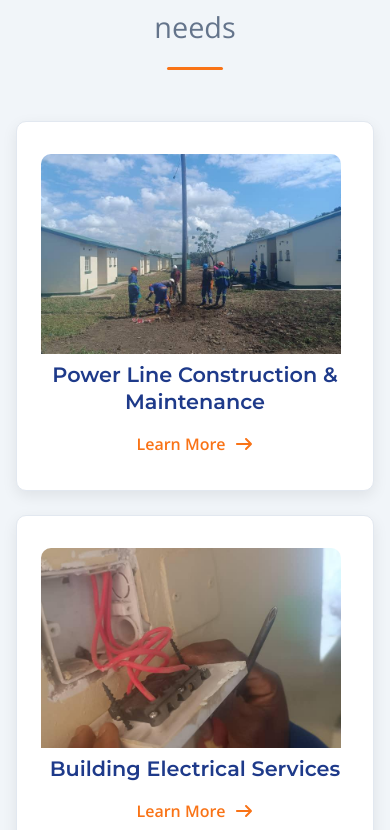
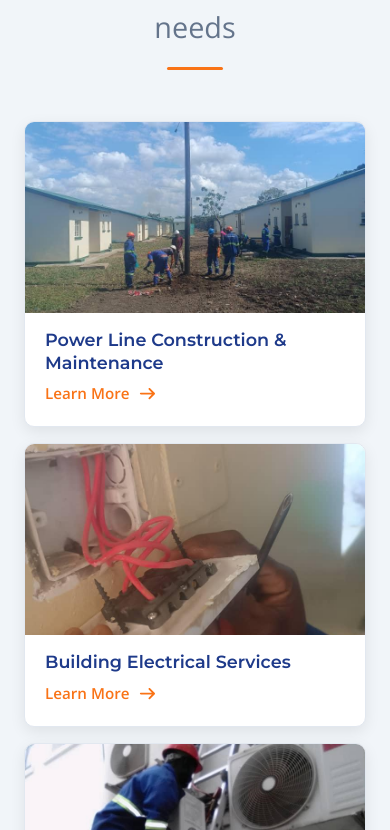
Before and after one commit to Emmanuel0017/samengineering, a React (Create React App) app: page / in a window 390 px wide. Shown: the part 2694-3524 px from the top of the page. Built offline with nearby package versions, Linux system fonts and the light colour scheme.

Commit message:
updated home services images

```diff
--- a/src/components/Services.css
+++ b/src/components/Services.css
@@ -11,12 +11,13 @@
 
 .service-card {
   background-color: var(--white);
-  padding-bottom: 2rem;
   border-radius: 10px;
-  text-align: center;
+  overflow: hidden;
   box-shadow: 0 5px 15px rgba(0, 0, 0, 0.08);
   transition: all 0.3s ease;
   border: 1px solid var(--neutral-medium);
+  display: flex;
+  flex-direction: column;
 }
 
 .service-card:hover {
@@ -25,27 +26,32 @@
 }
 
 .service-image {
-  max-height: 400px;
-  max-width: 300px;
+  width: 100%;
+  overflow: hidden;
+  aspect-ratio: 16 / 9;
 }
 
 .service-image img {
-  max-height: 200px;
   width: 100%;
-  border-top-left-radius: 10px;
-  border-top-right-radius: 10px;
+  height: 100%;
   object-fit: cover;
+  display: block;
+  transition: transform 0.5s ease;
+}
+
+.service-card:hover .service-image img {
+  transform: scale(1.05);
 }
 
 .service-title {
   font-size: 1.3rem;
   color: var(--dark-blue);
-  margin-bottom: 1rem;
+  margin: 1.5rem 1rem 0.5rem;
 }
 
 .service-description {
   color: var(--text-light);
-  margin-bottom: 1.5rem;
+  margin: 0 1rem 1.5rem;
   line-height: 1.6;
 }
 
@@ -57,6 +63,7 @@
   display: inline-flex;
   align-items: center;
   gap: 0.5rem;
+  margin: 0 1rem 1.5rem;
 }
 
 .service-link:hover {
@@ -75,14 +82,91 @@
   text-align: center;
 }
 
-/* Responsive Design */
-@media (max-width: 768px) {
+/* Mobile Responsive Design */
+@media screen and (max-width: 768px) {
   .services-grid {
     grid-template-columns: 1fr;
     gap: 1.5rem;
+    padding: 0 1rem;
   }
 
   .service-card {
-    padding: 2rem 1.5rem;
+    width: 100%;
+    margin: 0 auto;
+    max-width: 400px; /* Optional: limits card width on larger mobile devices */
+  }
+
+  .service-image {
+    width: 100%;
+    aspect-ratio: 16 / 9; /* Maintains consistent ratio on mobile */
+  }
+
+  .service-image img {
+    width: 100%;
+    height: 100%;
+    object-fit: cover;
+  }
+
+  .service-title {
+    font-size: 1.2rem; /* Slightly smaller on mobile */
+    margin: 1.25rem 1rem 0.5rem;
+    padding: 0 0.5rem;
+  }
+
+  .service-link {
+    margin: 0 1rem 1.5rem;
+    padding: 0 0.5rem;
   }
 }
+
+/* Small Mobile Devices */
+@media screen and (max-width: 480px) {
+  .services-grid {
+    gap: 1rem;
+    padding: 0 0.5rem;
+  }
+
+  .service-card {
+    max-width: 100%; /* Full width on very small devices */
+  }
+
+  .service-image {
+    aspect-ratio: 16 / 9; /* You can adjust this for mobile if needed */
+    /* Alternative aspect ratio for mobile: */
+    /* aspect-ratio: 4 / 3; */
+  }
+
+  .service-title {
+    font-size: 1.1rem;
+    margin: 1rem 0.75rem 0.4rem;
+  }
+
+  .service-link {
+    margin: 0 0.75rem 1.25rem;
+    font-size: 0.95rem;
+  }
+}
+
+/* Landscape Mode on Mobile */
+@media screen and (max-width: 768px) and (orientation: landscape) {
+  .services-grid {
+    grid-template-columns: repeat(2, 1fr); /* Show 2 columns in landscape */
+  }
+
+  .service-image {
+    aspect-ratio: 16 / 9;
+  }
+}
+
+/* Optional: For tablets */
+@media screen and (min-width: 769px) and (max-width: 1024px) {
+  .services-grid {
+    grid-template-columns: repeat(2, 1fr);
+    gap: 1.5rem;
+    padding: 0 1rem;
+  }
+
+  .service-image {
+    aspect-ratio: 16 / 9;
+  }
+}
```
